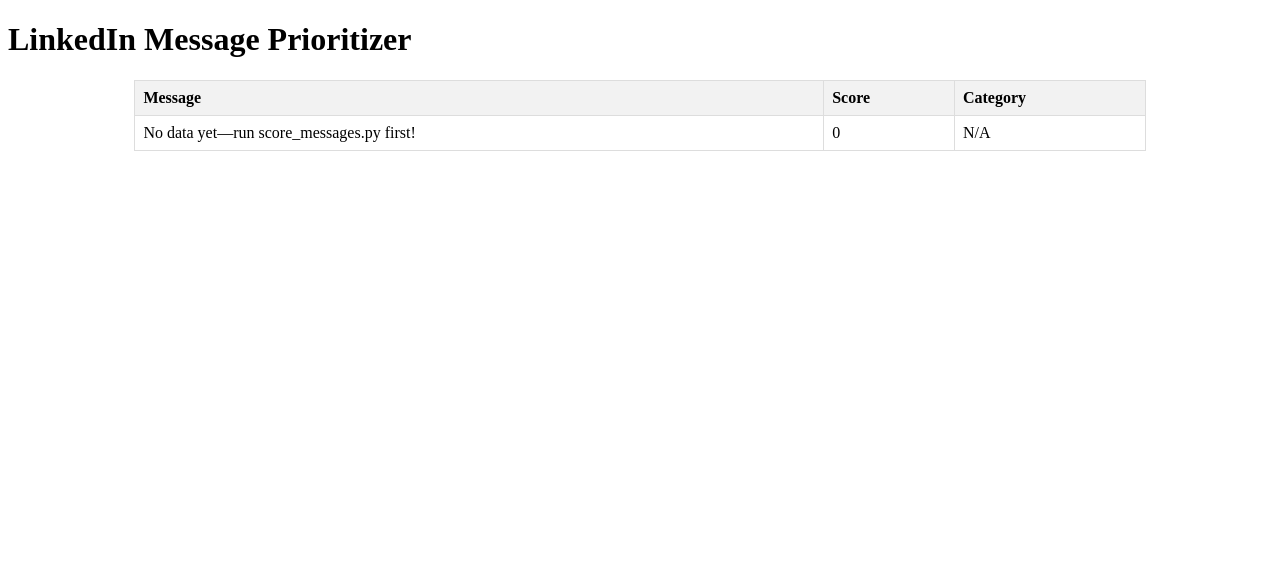
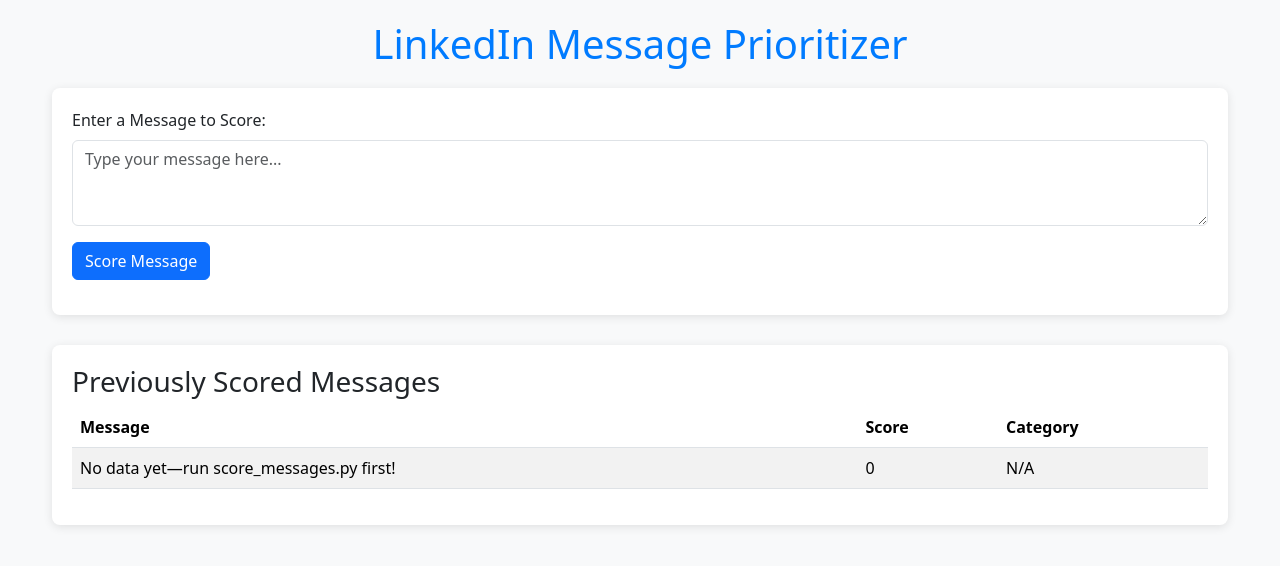
Before and after one commit to hemankpatwal/dm-priority-tool, a Flask app: page / in a window 1280 px wide. Shown: the top 566 px of the page. Run offline with Flask 3, Linux system fonts and the light colour scheme.

Commit message:
feat: Add API endpoint and enhance UI with Bootstrap table and live scoring form

```diff
--- a/app.py
+++ b/app.py
@@ -1,5 +1,5 @@
-from flask import Flask, render_template
-from score_messages import score_message, read_messages
+from flask import Flask, render_template, request, jsonify
+from score_messages import score_message, read_messages, categorize_message
 import pandas as pd
 
 app = Flask(__name__)
@@ -14,5 +14,16 @@ def home():
 
     return render_template('index.html', messages=messages)
 
+@app.route('/score', methods=['POST'])
+def score():
+    data = request.get_json()
+    message = data.get('message', '')
+    if not message:
+        return jsonify({'error': 'No message provided'}), 400
+
+    score = score_message(message)
+    category = categorize_message(score)
+    return jsonify({'message': message, 'score': score, 'category': category})
+
 if __name__ == "__main__":
     app.run(debug=True, host='localhost', port=5000)
--- a/templates/index.html
+++ b/templates/index.html
@@ -2,27 +2,63 @@
 <html lang="en">
 <head>
     <meta charset="UTF-8">
+    <meta name="viewport" content="width=device-width, initial-scale=1.0">
     <title>LinkedIn Message Prioritizer</title>
+
+    <link href="https://cdn.jsdelivr.net/npm/bootstrap@5.3.3/dist/css/bootstrap.min.css" rel="stylesheet">
     <style>
-        table {
-            width: 80%;
-            margin: 20px auto;
-            border-collapse: collapse;
+        body {
+            background-color: #f8f9fa;
+            padding: 20px;
         }
-        th, td {
-            border: 1px solid #ddd;
-            padding: 8px;
-            text-align: left;
+        .container {
+            max-width: 1200px;
         }
-        th {
-            background-color: #f2f2f2;
+        h1 {
+            color: #007bff;
+            text-align: center;
+            margin-bottom: 20px;
         }
-        tr:nth-child(even) {background-color: #f9f9f9;}
+        .form-section {
+            background: white;
+            padding: 20px;
+            border-radius: 8px;
+            box-shadow: 0 2px 10px rgba(0,0,0,0.1);
+            margin-bottom: 30px;
+        }
+        .table-section {
+            background: white;
+            padding: 20px;
+            border-radius: 8px;
+            box-shadow: 0 2px 10px rgba(0,0,0,0.1);
+        }
+        .priority { background-color: #d4edda; }
+        .maybe { background-color: #fff3cd; }
+        .spam { background-color: #f8d7da; }
+        #result {
+            margin-top: 15px;
+            font-weight: bold;
+        }
     </style>
 </head>
 <body>
+    <div class="container">
         <h1>LinkedIn Message Prioritizer</h1>
-    <table>
+
+        <div class="form-section">
+            <form id="scoreForm" onsubmit="scoreMessage(event)">
+                <div class="mb-3">
+                    <label for="messageInput" class="form-label">Enter a Message to Score:</label>
+                    <textarea class="form-control" id="messageInput" rows="3" placeholder="Type your message here..."></textarea>
+                </div>
+                <button type="submit" class="btn btn-primary">Score Message</button>
+            </form>
+            <div id="result"></div>
+        </div>
+
+        <div class="table-section">
+            <h3>Previously Scored Messages</h3>
+            <table class="table table-striped">
                 <thead>
                     <tr>
                         <th>Message</th>
@@ -32,7 +68,7 @@
                 </thead>
                 <tbody>
                     {% for msg in messages %}
-            <tr>
+                    <tr class="{{ msg.category.lower() }}">
                         <td>{{ msg.message }}</td>
                         <td>{{ msg.score }}</td>
                         <td>{{ msg.category }}</td>
@@ -40,5 +76,33 @@
                     {% endfor %}
                 </tbody>
             </table>
+        </div>
+    </div>
+
+    <script src="https://cdn.jsdelivr.net/npm/bootstrap@5.3.3/dist/js/bootstrap.bundle.min.js"></script>
+    <script>
+        function scoreMessage(event) {
+            event.preventDefault();
+            const message = document.getElementById('messageInput').value;
+            fetch('/score', {
+                method: 'POST',
+                headers: { 'Content-Type': 'application/json' },
+                body: JSON.stringify({ message: message })
+            })
+            .then(response => response.json())
+            .then(data => {
+                const resultDiv = document.getElementById('result');
+                if (data.error) {
+                    resultDiv.innerHTML = `<span class="text-danger">${data.error}</span>`;
+                } else {
+                    const color = data.category === 'Priority' ? 'green' : data.category === 'Maybe' ? 'orange' : 'red';
+                    resultDiv.innerHTML = `Score: <span style="color:${color}">${data.score}</span> | Category: <span style="color:${color}">${data.category}</span>`;
+                }
+            })
+            .catch(error => {
+                document.getElementById('result').innerHTML = `<span class="text-danger">Error: ${error}</span>`;
+            });
+        }
+    </script>
 </body>
 </html>
```
Lines whose indentation alone changed are shown as unchanged.
